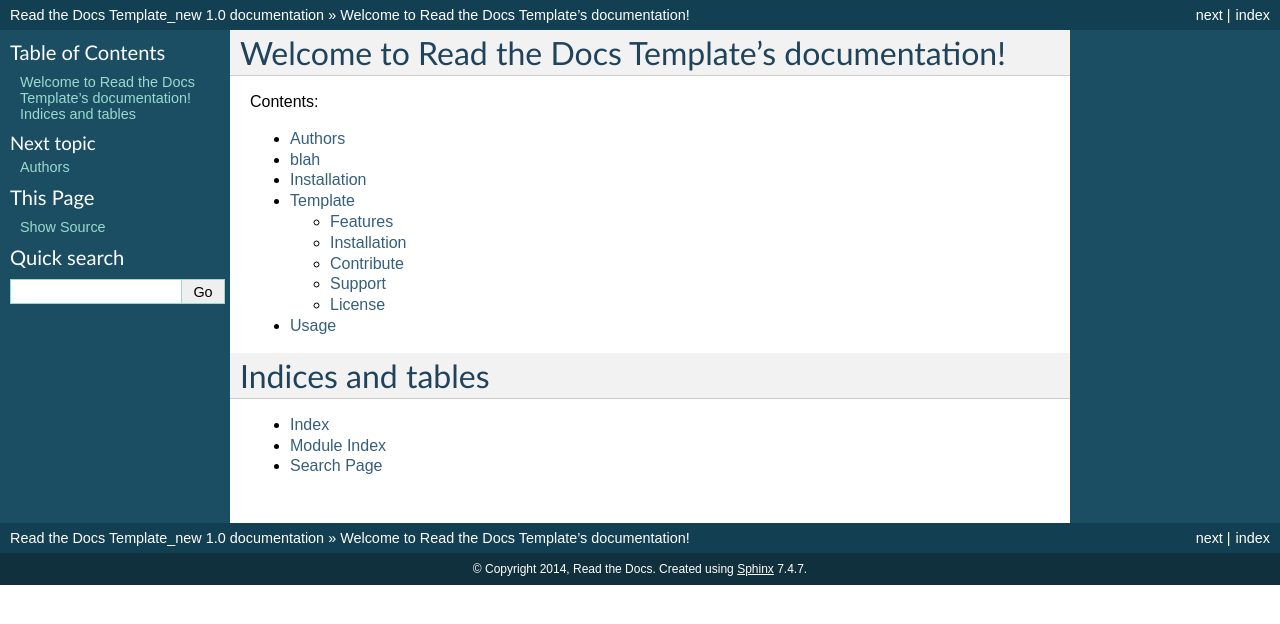
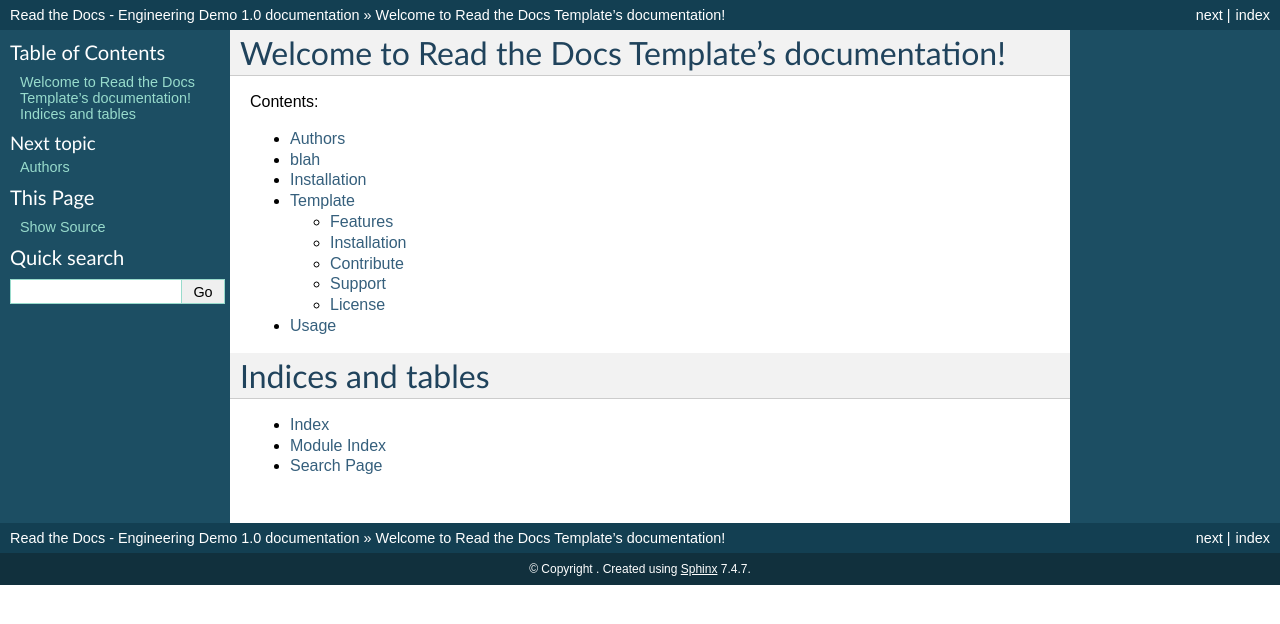
Before and after one commit to lintorre/GetTheDocs, a Sphinx documentation site: the page built from docs/index.rst, in a window 1280 px wide. Shown: the top 624 px of the page. Built offline with Sphinx 7.4.7, drawn with Linux system fonts in a browser that asks for light colours.

Commit message:
Update conf.py

```diff
--- a/docs/conf.py
+++ b/docs/conf.py
@@ -43,8 +43,8 @@
 master_doc = 'index'
 
 # General information about the project.
-project = u'Read the Docs Template_new'
-copyright = u'2014, Read the Docs'
+project = u'Read the Docs - Engineering Demo'
+#copyright = u'2014, Read the Docs'
 
 # The version info for the project you're documenting, acts as replacement for
 # |version| and |release|, also used in various other places throughout the
```
